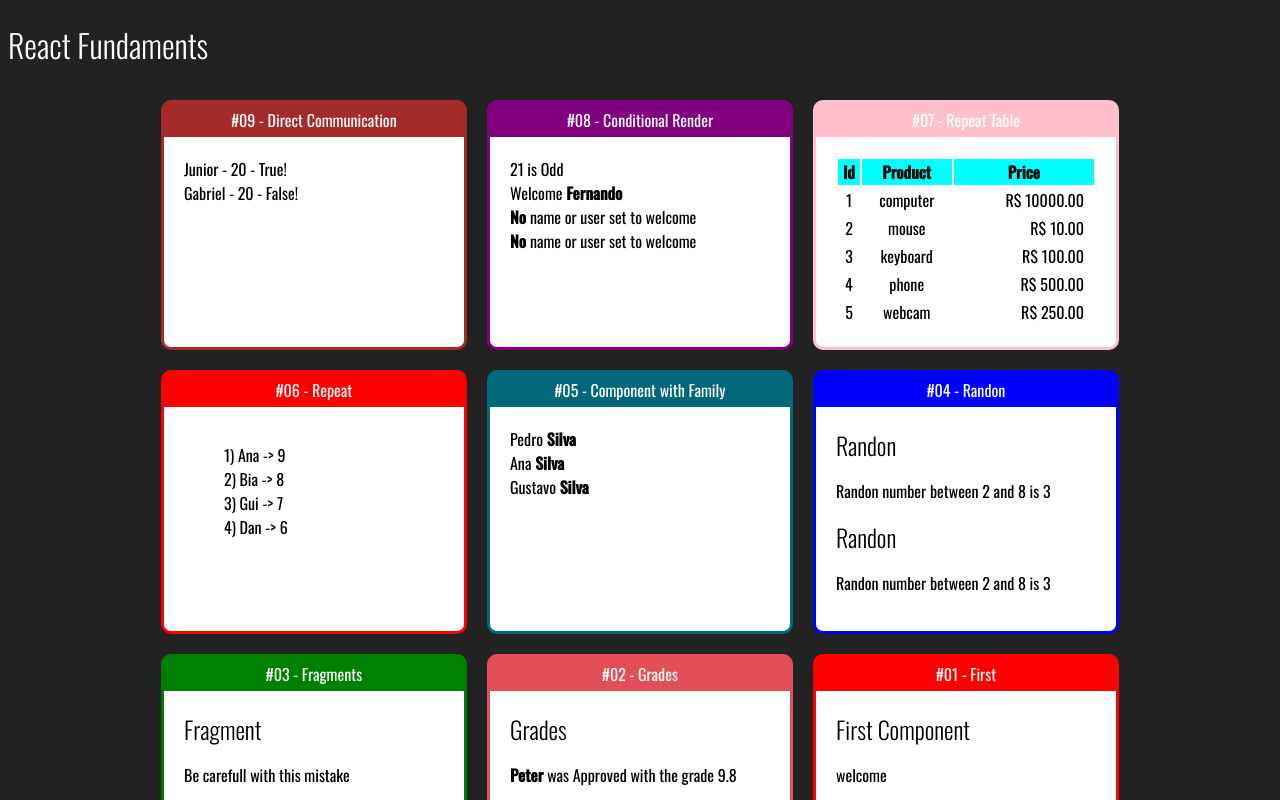
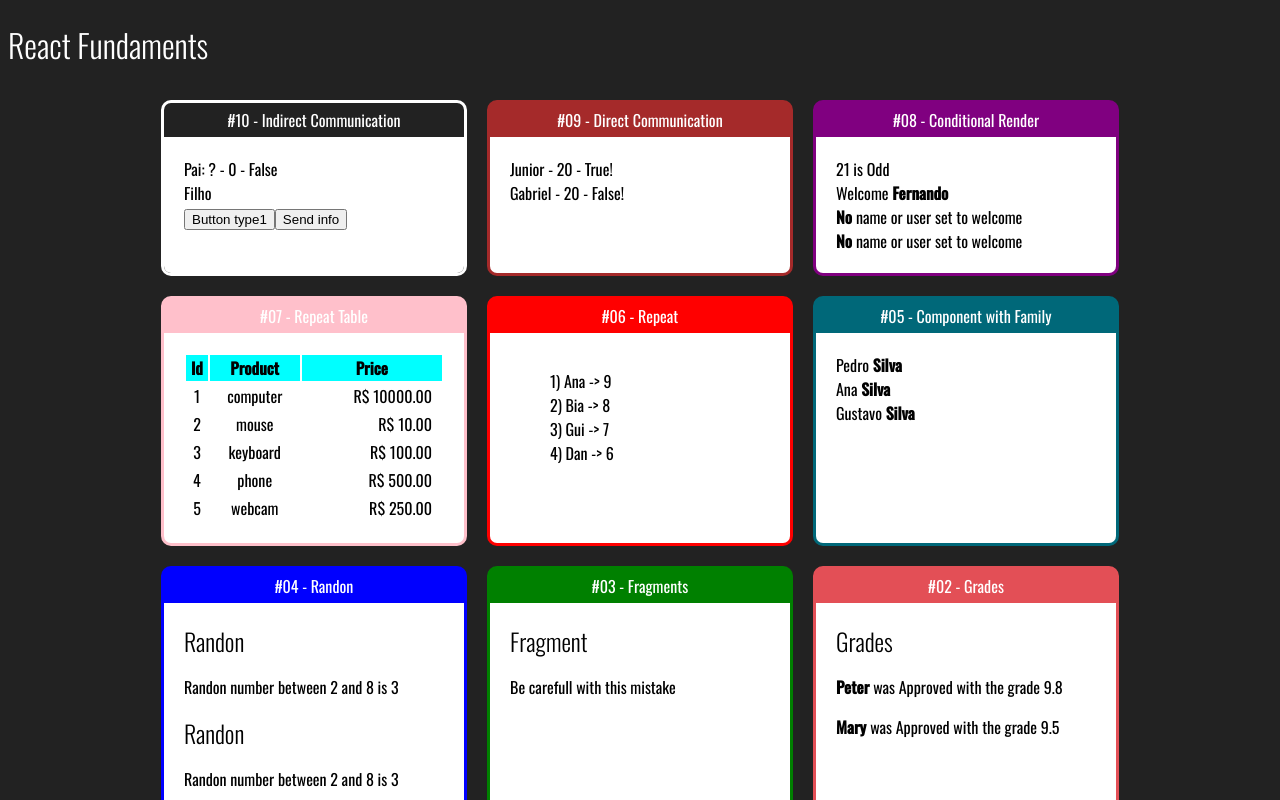
Before and after one commit to jessik126/fundaments-react, a React (Create React App) app: page / in a window 1280 px wide. Shown: the top 800 px of the page. Built offline with nearby package versions, Linux system fonts and the light colour scheme.

Commit message:
Indirect Communication - useState

```diff
--- a/src/App.jsx
+++ b/src/App.jsx
@@ -13,18 +13,23 @@
 import EvenOrOdd from "./components/Conditional/EvenOrOdd";
 import UserInfo from "./components/Conditional/UserInfo";
 import DirectFather from "./components/communication/DirectFather";
+import IndirectFather from "./components/communication/IndirectFather";
 
 export default _ => (
     <div className="App">
         <h1>React Fundaments</h1>
         <div className="Cards">
-        <Card title="#09 - Direct Communication" color="brown">
-            <DirectFather/>
-</Card>
+
+            <Card title="#10 - Indirect Communication" color="cian">
+                <IndirectFather />
+            </Card>
+            <Card title="#09 - Direct Communication" color="brown">
+                <DirectFather />
+            </Card>
             <Card title="#08 - Conditional Render" color="purple">
                 <EvenOrOdd number={21}></EvenOrOdd>
-                <UserInfo user={{name: 'Fernando'}}></UserInfo>
-                <UserInfo user={{}}/>
+                <UserInfo user={{ name: 'Fernando' }}></UserInfo>
+                <UserInfo user={{}} />
                 <UserInfo />
             </Card>
             <Card title="#07 - Repeat Table" color="pink">
--- /dev/null
+++ b/src/components/communication/IndirectChild.jsx
@@ -0,0 +1,22 @@
+import React from "react";
+
+export default props => {
+    const cb = props.whenClick
+    const min = 50
+    const max = 90
+    const randomAge = () => parseInt(Math.random() * (max - min)) + min
+    const randomNerd = () => Math.random() > 0.5
+    return (
+        <div>
+            <div>Filho</div>
+            <button onClick={
+                function (e) {
+                    props.whenClick('Joao', 57, true)
+                }
+            }>Button type1</button>
+
+            <button onClick={_ => cb('Joao', randomAge(), randomNerd())}>Send info</button>
+
+        </div>
+    )
+}
--- /dev/null
+++ b/src/components/communication/IndirectFather.jsx
@@ -0,0 +1,22 @@
+import React, {useState} from "react";
+import IndirectChild from "./IndirectChild";
+
+export default props => {
+    const [name, setName] = useState('?');
+    const [age, setAge] = useState(0);
+    const [nerd, setNerd] = useState(false);
+
+
+    function sendInfo(nameParam, ageParam, nerdParam){
+         setName(nameParam);
+         setAge(ageParam);
+         setNerd(nerdParam);
+    }
+
+    return (
+        <div>
+            <div>Pai: {name} - {age} - {nerd ? 'True' : 'False'} </div>
+            <IndirectChild whenClick={sendInfo }/>
+        </div>
+    )
+}
```
